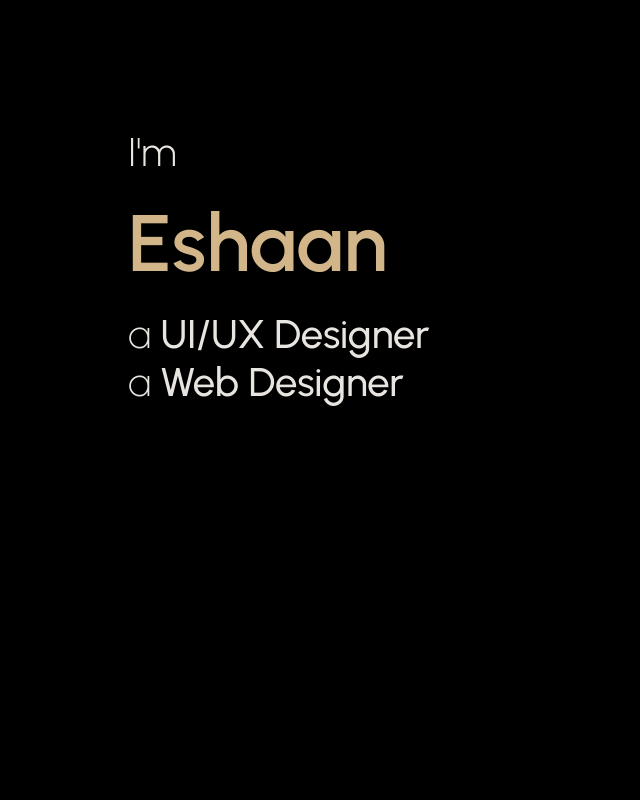
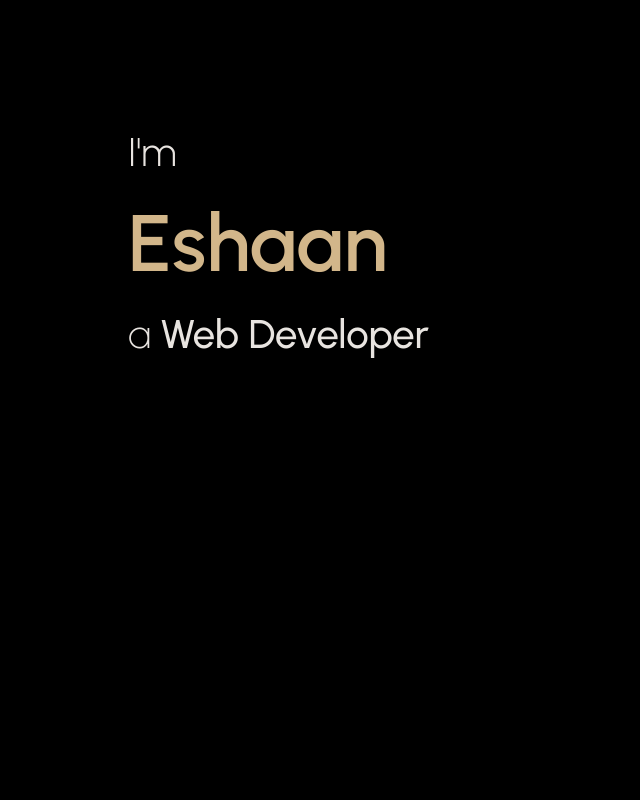
Before and after one commit to SEshaan/Portfolio, a plain HTML site: page index.html in a window 1280 px wide. Shown: the top 800 px of the page, without its empty margins (0-640 px from the left). Drawn offline with nearby package versions, Linux system fonts and the light colour scheme.

Commit message:
update titles

```diff
--- a/index.html
+++ b/index.html
@@ -15,8 +15,7 @@
             <div id="top_left">
                 <h2 data-scroll>I'm</h2><br>
                 <h1 style="color: #D2b68A;" data-scroll>Eshaan</h1><br>
-                <h2 style="font-weight: 200;">a <span id="desig" data-scroll>UI/UX Designer</span></h2>
-                <h2 style="font-weight: 200;">a <span id="desig" data-scroll>Web Designer</span></h2><br>
+                <h2 style="font-weight: 200;">a <span id="desig" data-scroll>Web Developer</span></h2><br>
             </div>
     </div>
     <div id="about" data-scroll-section>
```
